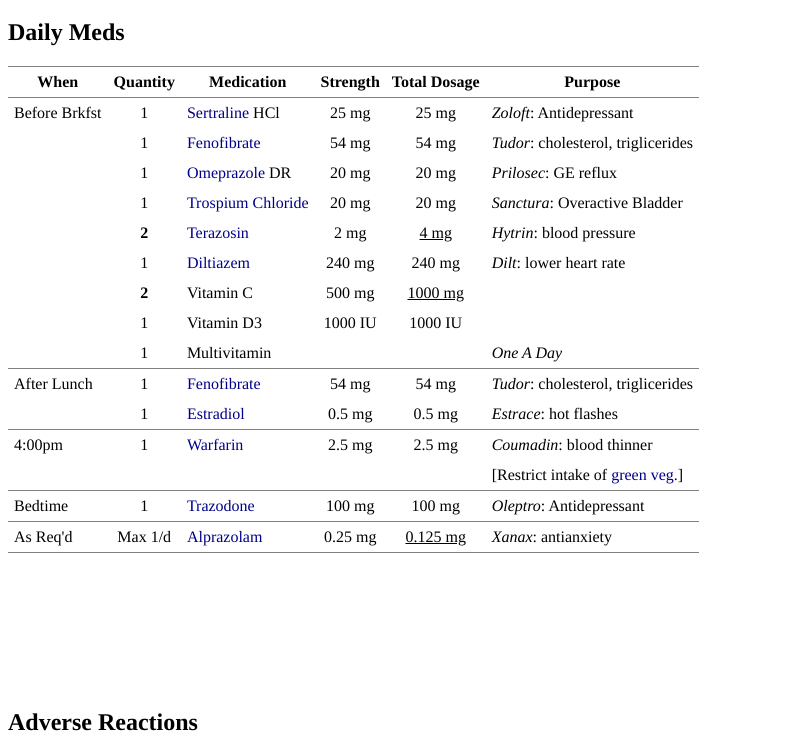
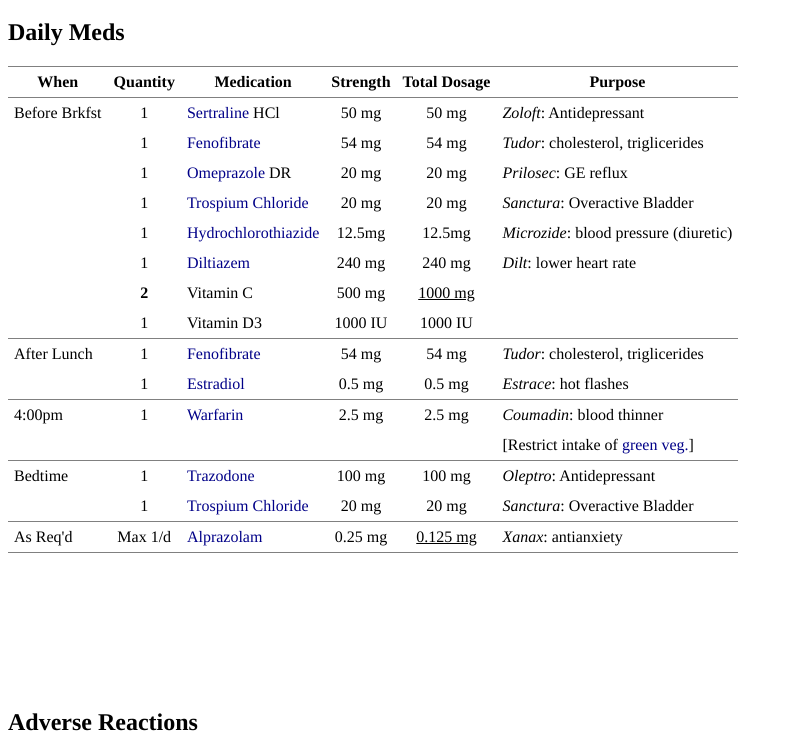
Before and after one commit to ericwmiller/ericwmiller.github.io, a plain HTML site: page mom_meds.html in a window 1280 px wide. Shown: the part 61-800 px from the top of the page, without its empty margins (0-793 px from the left). Drawn offline with Linux system fonts and the light colour scheme.

Commit message:
Update mom_meds.html

```diff
--- a/mom_meds.html
+++ b/mom_meds.html
@@ -7,7 +7,7 @@
 <meta http-equiv="Content-Type" content="text/html;charset=utf-8"/>
 <meta name="title" content="Mary E. Miller"/>
 <meta name="generator" content="Org-mode"/>
-<meta name="generated" content="2017-10-21 16:17"/>
+<meta name="generated" content="2017-10-28 13:33"/>
 <meta name="author" content="Eric Miller"/>
 <meta name="description" content=""/>
 <meta name="keywords" content=""/>
@@ -130,15 +130,14 @@ for the JavaScript code in this tag.
 <tr><th scope="col" class="left">When</th><th scope="col" class="center">Quantity</th><th scope="col" class="left">Medication</th><th scope="col" class="center">Strength</th><th scope="col" class="center">Total Dosage</th><th scope="col" class="left">Purpose</th></tr>
 </thead>
 <tbody>
-<tr><td class="left">Before Brkfst</td><td class="center">1</td><td class="left"><a href="http://www.drugs.com/sertraline.html">Sertraline</a> HCl</td><td class="center">25 mg</td><td class="center">25 mg</td><td class="left"><i>Zoloft</i>: Antidepressant</td></tr>
+<tr><td class="left">Before Brkfst</td><td class="center">1</td><td class="left"><a href="http://www.drugs.com/sertraline.html">Sertraline</a> HCl</td><td class="center">50 mg</td><td class="center">50 mg</td><td class="left"><i>Zoloft</i>: Antidepressant</td></tr>
 <tr><td class="left"></td><td class="center">1</td><td class="left"><a href="http://www.drugs.com/fenofibrate.html">Fenofibrate</a></td><td class="center">54 mg</td><td class="center">54 mg</td><td class="left"><i>Tudor</i>: cholesterol, triglicerides</td></tr>
 <tr><td class="left"></td><td class="center">1</td><td class="left"><a href="http://www.drugs.com/omeprazole.html">Omeprazole</a> DR</td><td class="center">20 mg</td><td class="center">20 mg</td><td class="left"><i>Prilosec</i>: GE reflux</td></tr>
 <tr><td class="left"></td><td class="center">1</td><td class="left"><a href="https://www.drugs.com/pro/trospium-chloride.html">Trospium Chloride</a></td><td class="center">20 mg</td><td class="center">20 mg</td><td class="left"><i>Sanctura</i>: Overactive Bladder</td></tr>
-<tr><td class="left"></td><td class="center"><b>2</b></td><td class="left"><a href="http://www.drugs.com/terazosin.html">Terazosin</a></td><td class="center">2 mg</td><td class="center"><span style="text-decoration:underline;">4 mg</span></td><td class="left"><i>Hytrin</i>: blood pressure</td></tr>
+<tr><td class="left"></td><td class="center">1</td><td class="left"><a href="http://www.drugs.com/hydrochlorothiazide.html">Hydrochlorothiazide</a></td><td class="center">12.5mg</td><td class="center">12.5mg</td><td class="left"><i>Microzide</i>: blood pressure (diuretic)</td></tr>
 <tr><td class="left"></td><td class="center">1</td><td class="left"><a href="http://www.drugs.com/diltiazem.html">Diltiazem</a></td><td class="center">240 mg</td><td class="center">240 mg</td><td class="left"><i>Dilt</i>: lower heart rate</td></tr>
 <tr><td class="left"></td><td class="center"><b>2</b></td><td class="left">Vitamin C</td><td class="center">500 mg</td><td class="center"><span style="text-decoration:underline;">1000 mg</span></td><td class="left"></td></tr>
 <tr><td class="left"></td><td class="center">1</td><td class="left">Vitamin D3</td><td class="center">1000 IU</td><td class="center">1000 IU</td><td class="left"></td></tr>
-<tr><td class="left"></td><td class="center">1</td><td class="left">Multivitamin</td><td class="center"></td><td class="center"></td><td class="left"><i>One A Day</i></td></tr>
 </tbody>
 <tbody>
 <tr><td class="left">After Lunch</td><td class="center">1</td><td class="left"><a href="http://www.drugs.com/fenofibrate.html">Fenofibrate</a></td><td class="center">54 mg</td><td class="center">54 mg</td><td class="left"><i>Tudor</i>: cholesterol, triglicerides</td></tr>
@@ -150,6 +149,7 @@ for the JavaScript code in this tag.
 </tbody>
 <tbody>
 <tr><td class="left">Bedtime</td><td class="center">1</td><td class="left"><a href="https://www.drugs.com/trazodone.html">Trazodone</a></td><td class="center">100 mg</td><td class="center">100 mg</td><td class="left"><i>Oleptro</i>: Antidepressant</td></tr>
+<tr><td class="left"></td><td class="center">1</td><td class="left"><a href="https://www.drugs.com/pro/trospium-chloride.html">Trospium Chloride</a></td><td class="center">20 mg</td><td class="center">20 mg</td><td class="left"><i>Sanctura</i>: Overactive Bladder</td></tr>
 </tbody>
 <tbody>
 <tr><td class="left">As Req'd</td><td class="center">Max 1/d</td><td class="left"><a href="http://www.drugs.com/alprazolam.html">Alprazolam</a></td><td class="center">0.25 mg</td><td class="center"><span style="text-decoration:underline;">0.125 mg</span></td><td class="left"><i>Xanax</i>: antianxiety</td></tr>
@@ -226,7 +226,7 @@ for the JavaScript code in this tag.
 </div>
 
 <div id="postamble">
-<p><small><a href='https://ericwmiller.github.io/mom_meds.html'>https://ericwmiller.github.io/mom_meds.html</a> updated 2017-10-21 16:17 (<a href="mailto:eric.miller@acm.org">eric.miller@acm.org</a>)</small></p>
+<p><small><a href='https://ericwmiller.github.io/mom_meds.html'>https://ericwmiller.github.io/mom_meds.html</a> updated 2017-10-28 13:33 (<a href="mailto:eric.miller@acm.org">eric.miller@acm.org</a>)</small></p>
 
 </div>
 </body>
```
